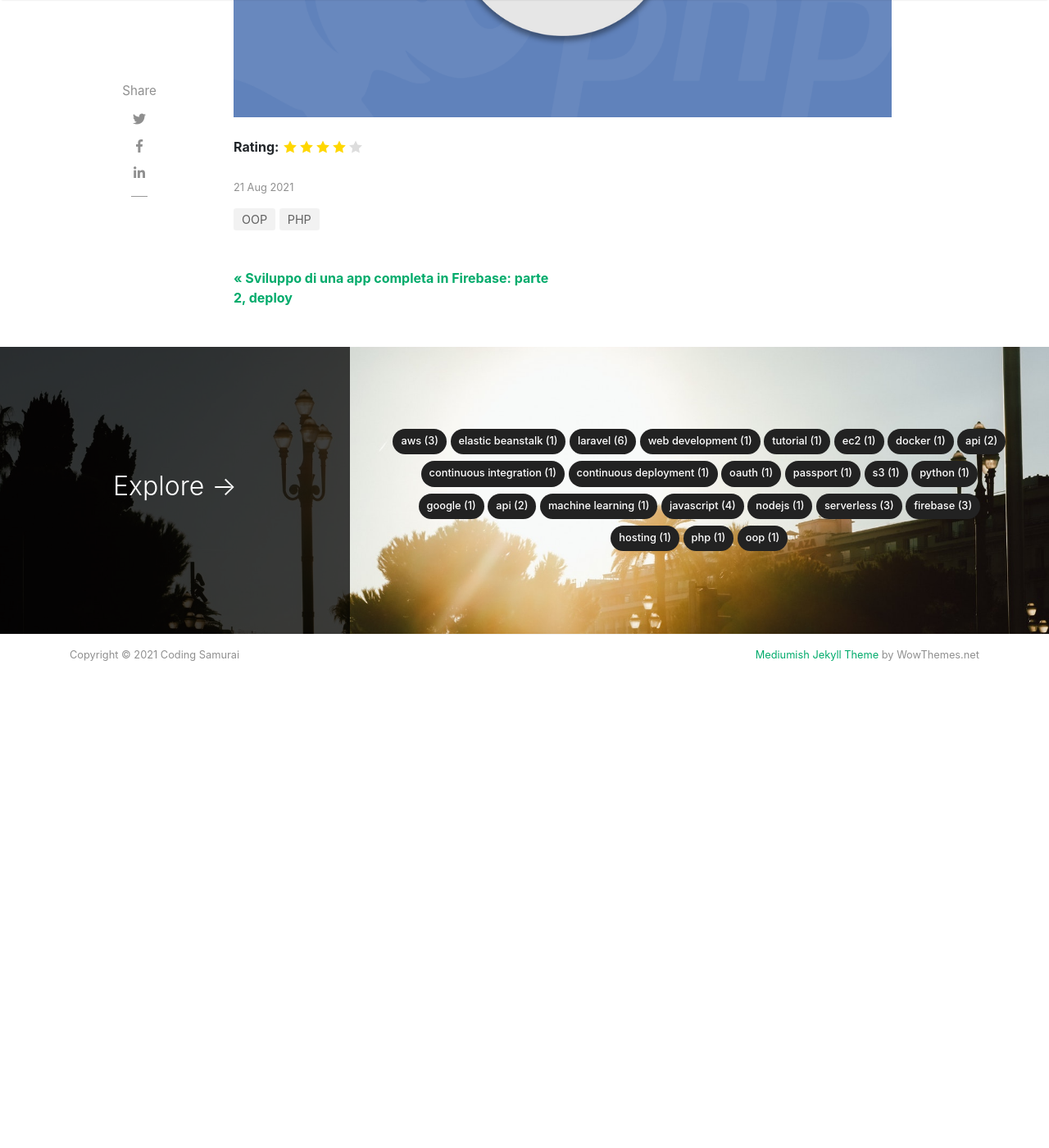
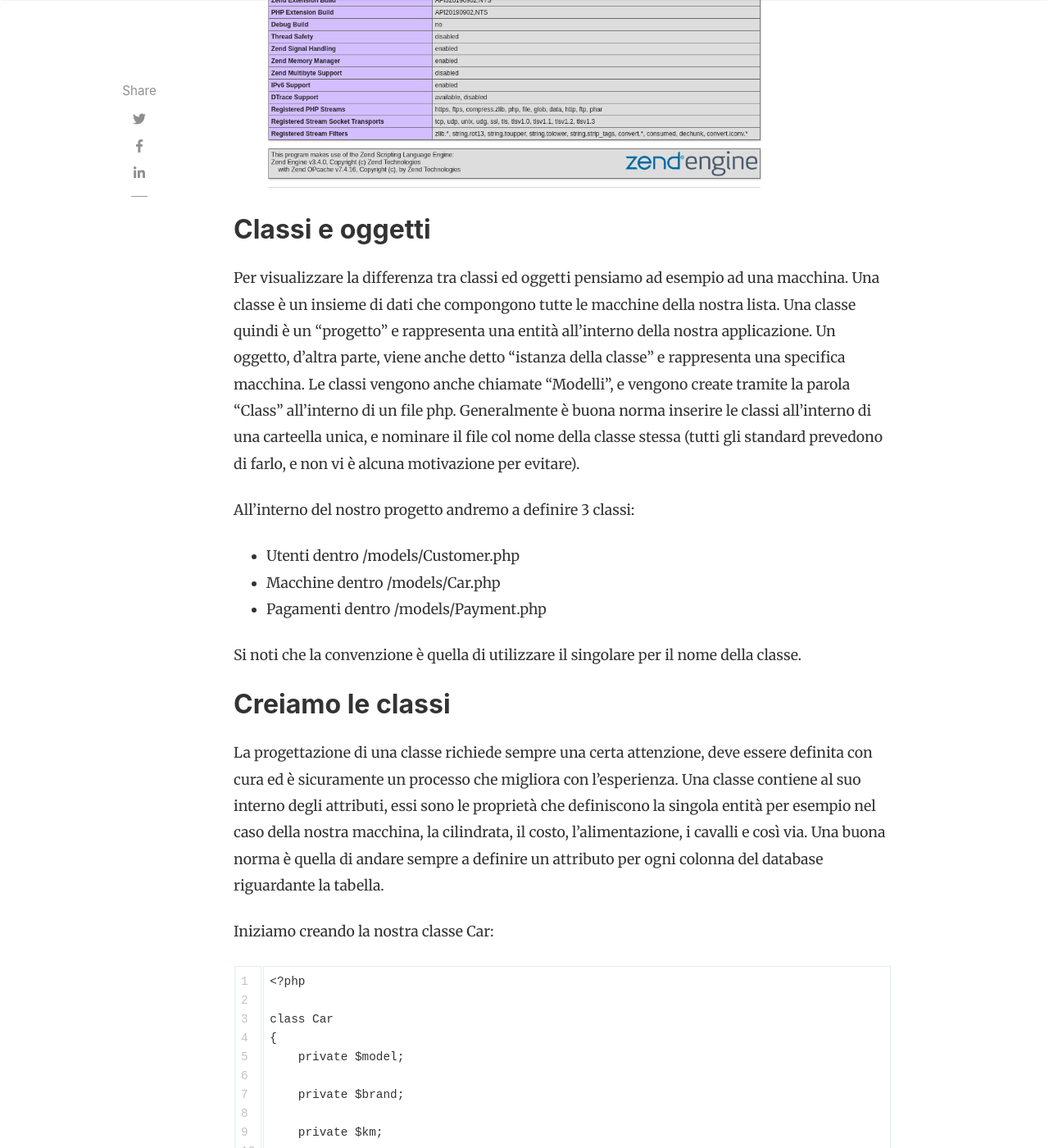
Before and after one commit to mattiatoselli/codingsamurai, a Jekyll site: the page built from _posts/2021-08-21-intro-php-oop.md, in a window 1280 px wide and 1400 px high, scrolled down 2240 px. Shown: the whole window at 82% size. Built offline with Jekyll 4.4.1, drawn with Linux system fonts in a browser that asks for light colours; nearby versions of some CDN libraries; comment, search, counter and statistics services are not loaded; before the commit the page ends 3122 px from its top, so only the background shows below that; some of the changed text lies outside the part shown.

Commit message:
Update 2021-08-21-intro-php-oop.md

````diff
--- a/_posts/2021-08-21-intro-php-oop.md
+++ b/_posts/2021-08-21-intro-php-oop.md
@@ -21,7 +21,7 @@ Io stesso son caduto in quella trappola, motivo per cui insieme ai miei colleggh
 
 ## Bando alle ciance
 
-Partiamo immmediatamente senza perderci troppo in chiacchiere. Per prima cosa creiamo una cartella per il nostro progetto, può essere qualunque cosa, se volete seguirmi durante la serie, io creerò una piccola applicazione che permette di far combattere fra loro dei Daimyo nella loro battaglia per il Giappone, ma può essere ovviamente qualunque cosa.
+Partiamo immmediatamente senza perderci troppo in chiacchiere. Per prima cosa creiamo una cartella per il nostro progetto, può essere qualunque cosa, se volete seguirmi durante la serie, io creerò una piccola applicazione per gestire le vendite di una autoconcessionaria, ma può essere ovviamente qualunque cosa.
 
 ```
 cd ~
@@ -36,4 +36,45 @@ Avviamo il server di sviluppo e una volta recati sul nostro indirizzo locale avr
 php -S localhost:8000
 ```
 
-![il nostro file index.php](/assets/images/php.png)
+![il nostro file index.php](/assets/images/tbc23tb19.png)
+
+## Classi e oggetti
+
+Per visualizzare la differenza tra classi ed oggetti pensiamo ad esempio ad una macchina. Una classe è un insieme di dati che compongono tutte le macchine della nostra lista. Una classe quindi è un "progetto" e rappresenta una entità all'interno della nostra applicazione. Un oggetto, d'altra parte, viene anche detto "istanza della classe" e rappresenta una specifica macchina.
+Le classi vengono anche chiamate "Modelli", e vengono create tramite la parola "Class" all'interno di un file php. Generalmente è buona norma inserire le classi all'interno di una carteella unica, e nominare il file col nome della classe stessa (tutti gli standard prevedono di farlo, e non vi è alcuna motivazione per evitare).
+
+All'interno del nostro progetto andremo a definire 3 classi:
+- Utenti dentro /models/Customer.php
+- Macchine dentro /models/Car.php
+- Pagamenti dentro /models/Payment.php
+
+Si noti che la convenzione è quella di utilizzare il singolare per il nome della classe.
+
+## Creiamo le classi
+
+La progettazione di una classe richiede sempre una certa attenzione, deve essere definita con cura ed è sicuramente un processo che migliora con l'esperienza. Una classe contiene al suo interno degli attributi, essi sono le proprietà che definiscono la singola entità per esempio nel caso della nostra macchina, la cilindrata, il costo, l'alimentazione, i cavalli e così via. Una buona norma è quella di andare sempre a definire un attributo per ogni colonna del database riguardante la tabella.
+
+Iniziamo creando la nostra classe Car:
+
+```
+<?php
+
+class Car
+{
+    private $model;
+
+    private $brand;
+
+    private $km;
+
+    private $price;
+
+    private $plate;
+
+    private $power;
+
+    private $fuel;
+
+    private $engine;
+}
+```
````
